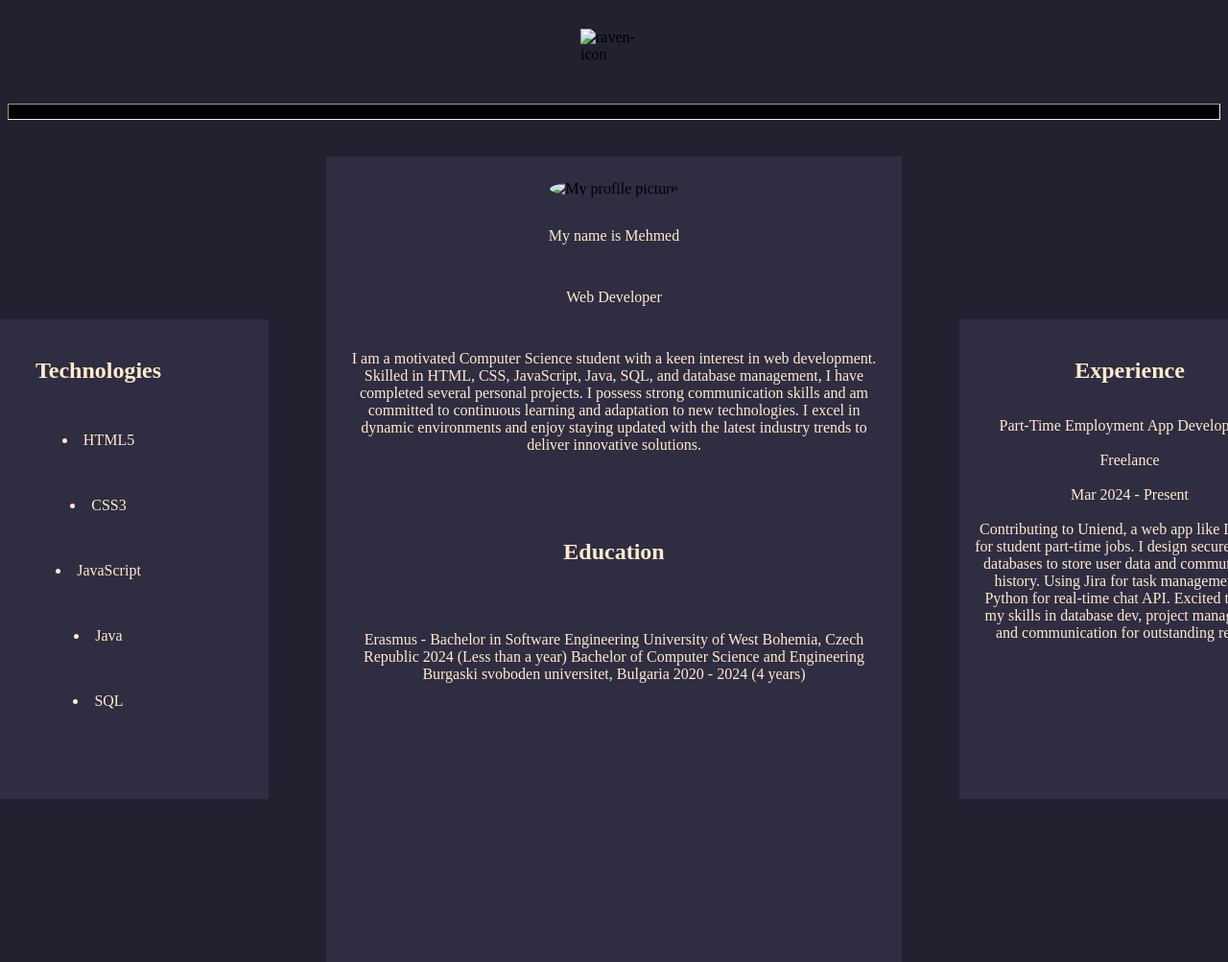
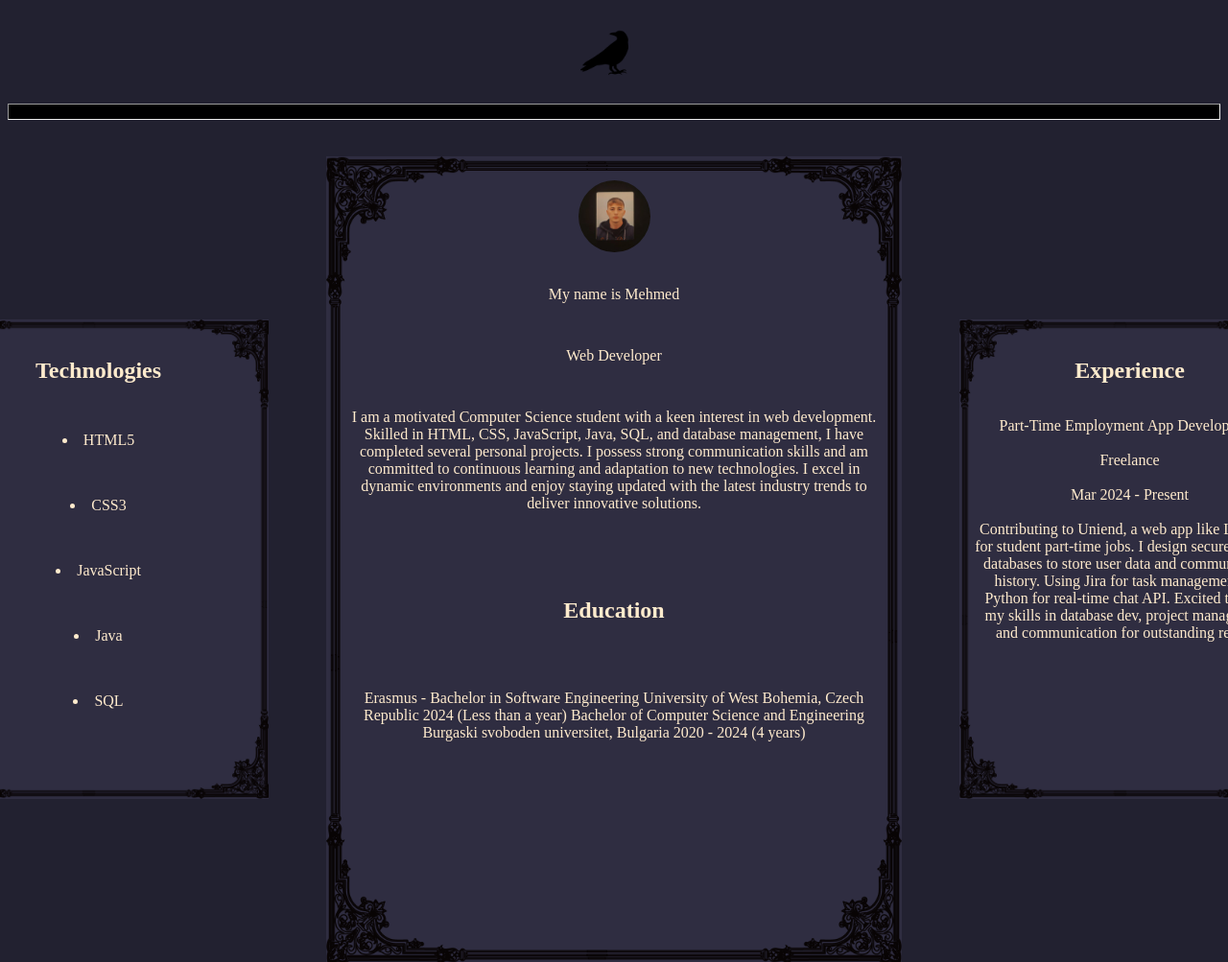
Before and after one commit to MehmedNdj/MehmedNdj.github.io, a plain HTML site: page index.html in a window 1280 px wide. Shown: the top 1003 px of the page at 96% size. Drawn offline with Linux system fonts and the light colour scheme.

Commit message:
updated img src

```diff
--- a/Web.css
+++ b/Web.css
@@ -15,7 +15,7 @@
   height: 840px;
   width: 600px;
   margin: 0 auto;
-  background-image: url(frame.png);
+  background-image: url(Files/frame.png);
   background-size: cover;
   position: relative;
   text-align: center;
@@ -67,7 +67,7 @@ p {
   flex: 0 0 auto; /* Prevent flex-grow and flex-shrink, set to initial width */
   height: 500px;
   width: 355px;
-  background-image: url(frame.png);
+  background-image: url(Files/frame.png);
   background-size: cover;
   text-align: center;
 }
--- a/index.html
+++ b/index.html
@@ -13,7 +13,7 @@
 
     <body>
         <div class="icon">
-           <img src="raven.png" alt="raven-icon" height="50px" width="50px">
+           <img src="Files/raven.png" alt="raven-icon" height="50px" width="50px">
         </div>
         <hr>
         <section class="wrapper">
@@ -26,7 +26,7 @@
                     <li id="a">SQL</li>
             </div>
             <div class="cv">
-                <img src="pp.jpg" alt="My profile picture" id="pp">
+                <img src="Files/pp.jpg" alt="My profile picture" id="pp">
                 <br><p>My name is Mehmed</p>
                 <p>Web Developer</p>
                 <p class="p1">I am a motivated Computer Science student with a keen interest in web development.
@@ -87,8 +87,8 @@
 
         <footer>
             <div class="footer">
-                    <img id="ln" src="linkedin.png" alt="linkedin-icon" height="40px" width="40px">
-                    <img id="gh" src="github-sign.png" alt="github-icon" height="40px" width="40px">
+                    <img id="ln" src="Files/linkedin.png" alt="linkedin-icon" height="40px" width="40px">
+                    <img id="gh" src="Files/github-sign.png" alt="github-icon" height="40px" width="40px">
             </div>
         </footer>
     </body>
```
Also changed, not shown: 1 other file.
